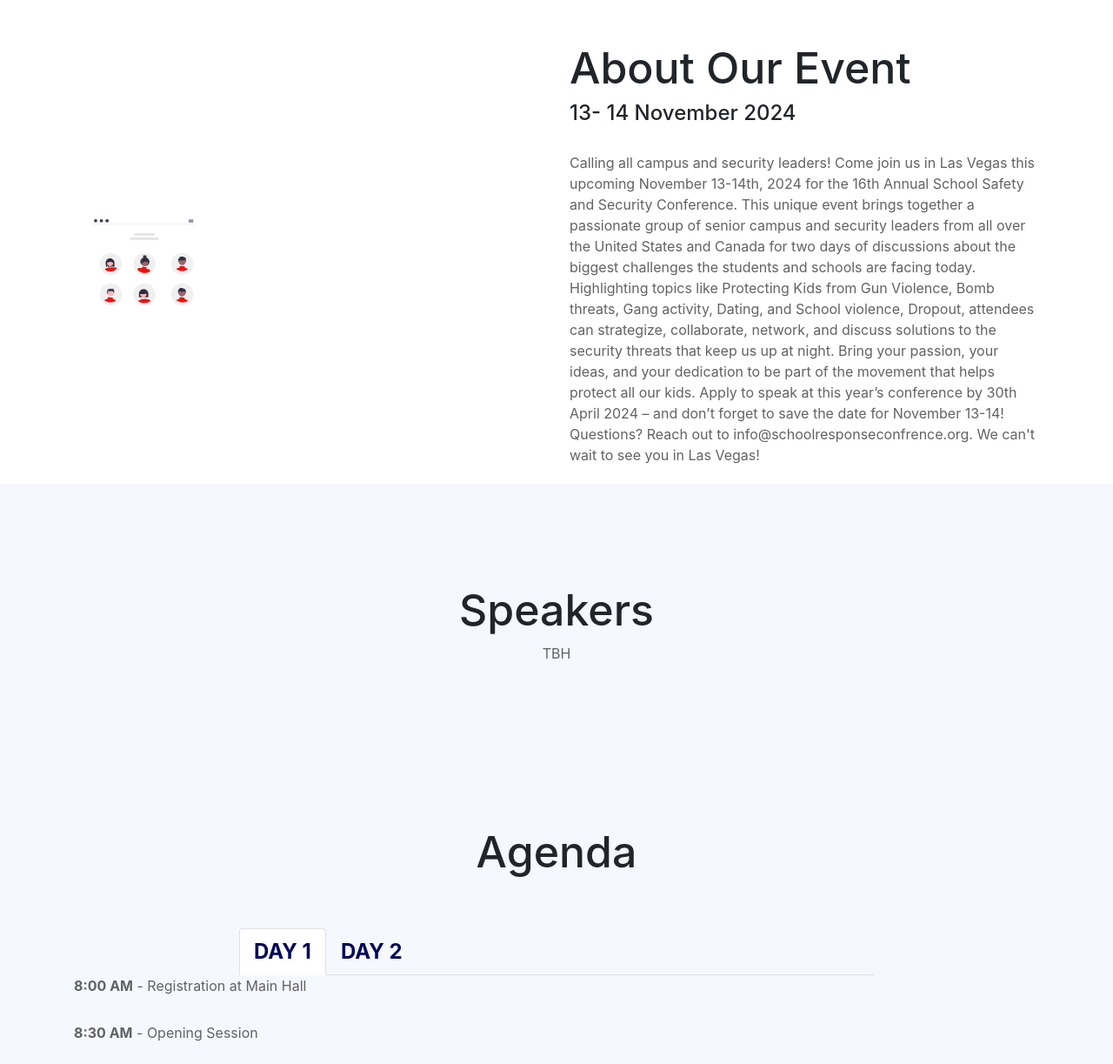
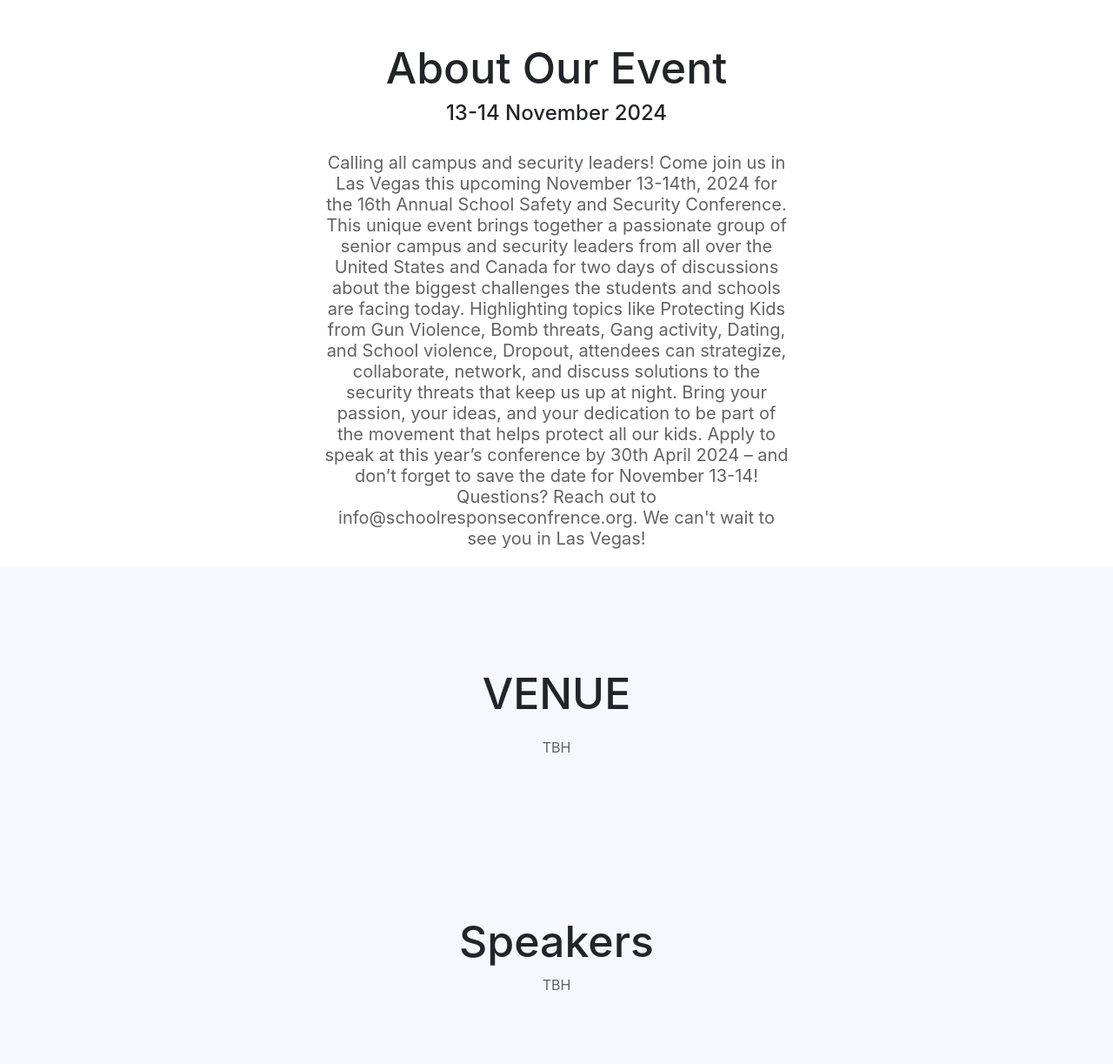
Before and after one commit to Joshxing/events-exhibition, a plain HTML site: page index.html in a window 1280 px wide. Shown: the part 827-2050 px from the top of the page at 87% size. Drawn offline with nearby package versions, Linux system fonts and the light colour scheme; files whose address does not match are found by name.

Commit message:
4TH COMMIT

```diff
--- a/index.html
+++ b/index.html
@@ -219,21 +219,16 @@
 
     <section id="about" class="about-area pb-130 pt-80">
         <div class="container">
-            <div class="row align-items-center">
+            <div class="row justify-content-center align-items-center">
                 <div class="col-lg-6">
-                    <div class="about-image mt-50 wow fadeInLeft" data-wow-duration="1s">
-                        <img src="assets/images/about.png" alt="About">
-                    </div> <!-- about image -->
-                </div>
-                <div class="col-lg-6">
-                    <div class="about-content mt-45 wow fadeInRight" data-wow-duration="1s">
+                    <div class="about-content mt-45 wow fadeInRight text-center" data-wow-duration="1s">
                         <div class="section-title">
                             <h2 class="title">About Our Event</h2>
                         </div> <!-- section title -->
 
-                        <h4>13- 14 November 2024</h4>
+                        <h4>13-14 November 2024</h4>
 
-                        <p class="text mt-30">Calling all campus and security leaders! Come join us in Las Vegas this upcoming November 13-14th, 2024 for the 16th Annual School Safety and Security Conference. This unique event brings together a passionate group of senior campus and security leaders from all over the United States and Canada for two days of discussions about the biggest challenges the students and schools are facing today.
+                        <p class="text mt-30" style="text-align: center; font-size: 20px;">Calling all campus and security leaders! Come join us in Las Vegas this upcoming November 13-14th, 2024 for the 16th Annual School Safety and Security Conference. This unique event brings together a passionate group of senior campus and security leaders from all over the United States and Canada for two days of discussions about the biggest challenges the students and schools are facing today.
 
                             Highlighting topics like Protecting Kids from Gun Violence, Bomb threats, Gang activity, Dating, and School violence, Dropout, attendees can strategize, collaborate, network, and discuss solutions to the security threats that keep us up at night.
 
@@ -246,7 +241,29 @@
         </div> <!-- container -->
     </section>
 
+
+
     <!--====== ABOUT PART ENDS ======-->
+
+
+    <!--====== VENUE PART ENDS ======-->
+
+    <div id="client" class="client-area pt-115 pb-130 gray-bg">
+        <div class="container">
+            <div class="row justify-content-center">
+                <div class="col-lg-8">
+                    <div class="section-title text-center pb-50">
+                        <h2 class="title">VENUE</h2>
+                        <p class="text">TBH</p>
+                    </div> <!-- section title -->
+                </div>
+            </div> <!-- row -->
+    </div>
+
+    <!--====== VENUE PART ENDS ======-->
+
+
+
 
 
 <!--====== SPEAKERS PART START ======-->
```
